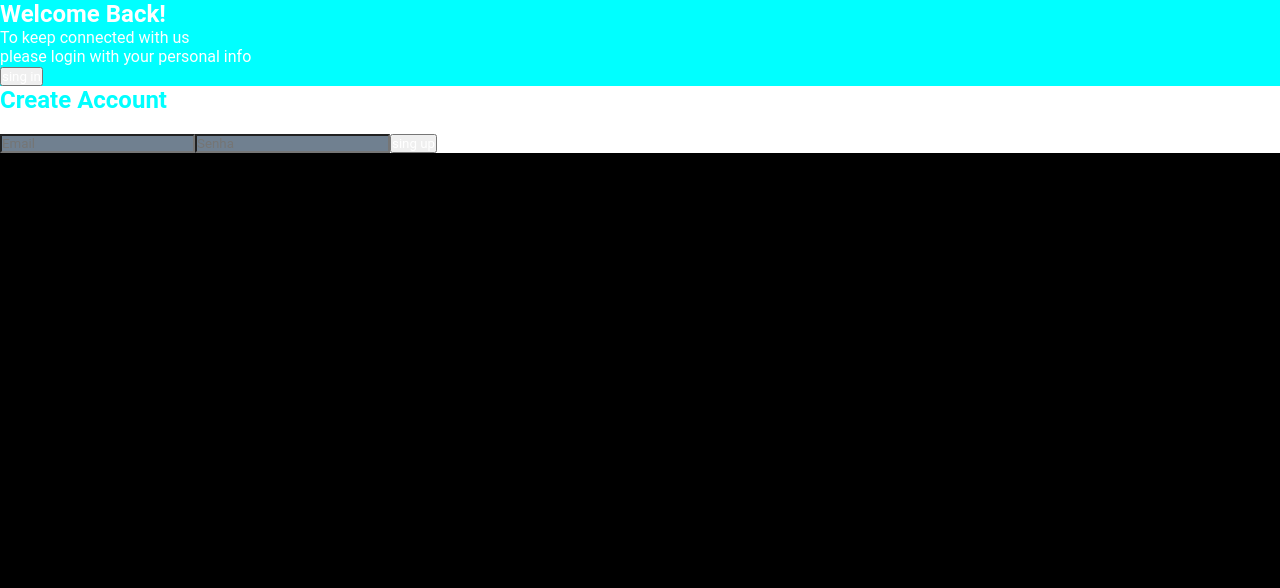
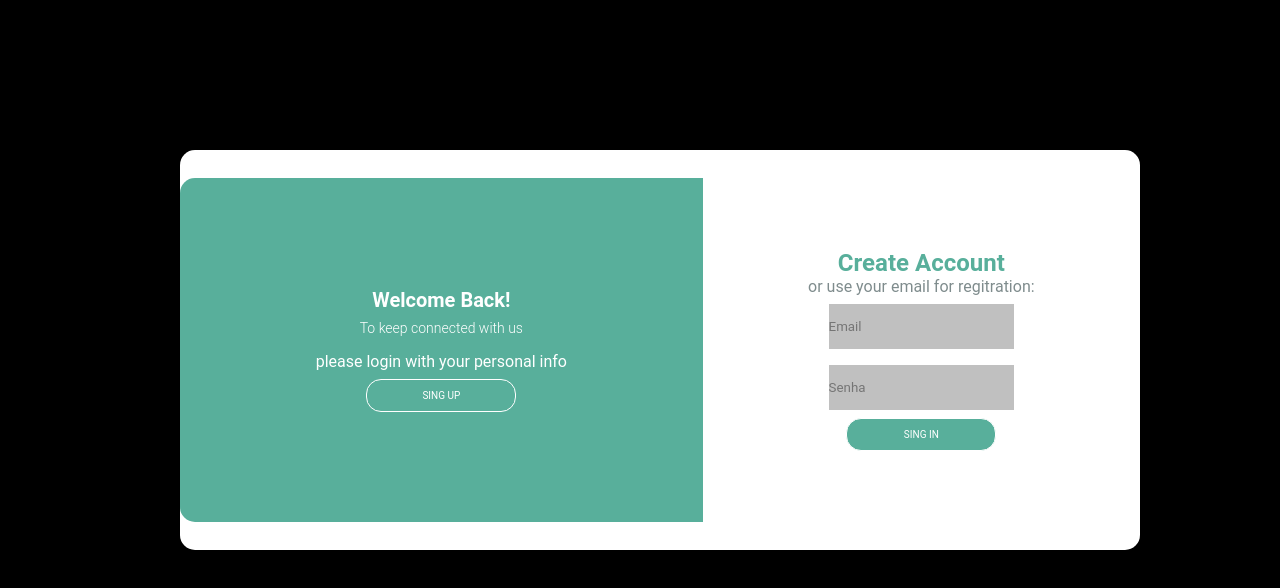
Before and after one commit to jsamuel15/sggs, a React (Create React App) app: page / in a window 1280 px wide. Shown: the top 588 px of the page. Built offline with nearby package versions, Linux system fonts and the light colour scheme.

Commit message:
fix(refactor):  subind codigo

```diff
--- a/src/LoginCreation/pages/Login/LoginPage.tsx
+++ b/src/LoginCreation/pages/Login/LoginPage.tsx
@@ -5,7 +5,6 @@ import React from 'react';
 import {
     Container,
     ContainerOver,
-    ContainerInner,
     Containerfirst,
     ContainerSecond,
     TextHard,
@@ -26,17 +25,16 @@ const LoginPage: React.FC = () => (
                 <TextHard>Welcome Back!</TextHard>
                 <Paragraph>To keep connected with us</Paragraph>
                 <ParagraphHard>please login with your personal info</ParagraphHard>
-                <Button>sing in</Button>
+                <Button>sing up</Button>
             </Containerfirst>
             <ContainerSecond>
                 <TextIzi>Create Account</TextIzi>
                 <ParagraphIzi>or use your email for regitration:</ParagraphIzi>
                 <InputIzi type="text" placeholder="Email" />
-                <InputHard type="passwolrd" placeholder="Senha" />
-                <ButtonIzi>sing up</ButtonIzi>
+                <InputHard type="password" placeholder="Senha" />
+                <ButtonIzi>sing in</ButtonIzi>
             </ContainerSecond>
         </ContainerOver>
-        <ContainerInner>jj</ContainerInner>
     </Container>
 );
 
--- a/src/LoginCreation/pages/Login/loginStyles.ts
+++ b/src/LoginCreation/pages/Login/loginStyles.ts
@@ -17,53 +17,108 @@ export const Container = styled.div`
 `;
 
 export const ContainerOver = styled.div`
+    display: flex;
+    font-family: 'Open Sans'. sans-serif;
     background-color: ${colors.basic.white};
+    justify-content: space-between;
+    align-items: center;
+    border-radius: 15px;
+    width: 960px;
+    height: 50%;
+    margin-left: 180px;
+    margin-top: 150px;
 `;
 
 export const Containerfirst = styled.div`
-    background-color: ${colors.basic.aqua};
+    background-color: ${colors.theme.hex};
+    display: flex;
+    border-top-left-radius: 15px;
+    border-bottom-left-radius: 15px;
+    flex-direction: column;
+    text-align: center;
+    flex: 1 0 auto;
+    padding: 110px 100px;
 `;
 
 export const TextHard = styled.h2`
     color: ${colors.basic.white};
+    font-size: 20px;
+    font-weight: bold;
+    text-tranform: captalize;
 `;
 
 export const Paragraph = styled.p`
     color: ${colors.basic.white};
+    font-size: 14px;
+    font-weight: 300;
+    margin: 8px;
 `;
 
 export const ParagraphHard = styled.p`
     color: ${colors.basic.white};
+    margin: 8px;
 `;
 
 export const Button = styled.button`
+    background-color: transparent;
     color: ${colors.basic.white};
+    border-radius: 15px;
+    text-transform: uppercase;
+    font-size: 10px;
+    padding: 10px 50px;
+    cursor: pointer;
+    border: 1px solid ${colors.basic.white};
+    width: 150px;
+    align-self: center;
+    text-transform: uppercase;
 `;
 
 export const ContainerSecond = styled.div`
     background-color: ${colors.basic.white};
+    display: flex;
+    align-items: center;
+    flex-direction: column;
+    flex: 2 0 auto;
+    padding: 70px 50px;
+    border-bottom-right-radius: 15px;
+    border-top-right-radius: 15px;
 `;
 
 export const TextIzi = styled.h2`
-    color: ${colors.basic.aqua};
+    color: ${colors.theme.hex};
 `;
 
 export const ParagraphIzi = styled.p`
-    color: ${colors.basic.white};
+    color: ${colors.theme.greySlate};
 `;
 
 export const InputIzi = styled.input`
-    background-color: ${colors.theme.slateGrey};
+    background-color: ${colors.theme.silver};
+    display: flex;
+    border: none;
+    height: 45px;
+    width: 55%;
+    margin: 8px;
 `;
 
 export const InputHard = styled.input`
-    background-color: ${colors.theme.slateGrey};
+    background-color: ${colors.theme.silver};
+    display: flex;
+    border: none;
+    height: 45px;
+    width: 55%;
+    margin: 8px;
 `;
 
 export const ButtonIzi = styled.button`
+    background-color: ${colors.theme.hex};
     color: ${colors.basic.white};
+    border-radius: 15px;
+    text-transform: uppercase;
+    font-size: 10px;
+    padding: 10px 50px;
+    cursor: pointer;
+    border: 1px solid;
+    width: 150px;
+    align-self: center;
 `;
-
-export const ContainerInner = styled.div`
-    background-color: ${colors.basic.black};
-`;
--- a/src/LoginCreation/styles/colors.ts
+++ b/src/LoginCreation/styles/colors.ts
@@ -6,7 +6,9 @@ const colors = {
         aqua: '#00ffff',
     },
     theme: {
+        hex: '#58af9b',
         aquaMarine: '#7fffd4',
+        greySlate: '#7f8c8d',
         silver: '#c0c0c0',
         darkGray: '#a9a9a9',
         lightGray: '#d3d3d3',
```
